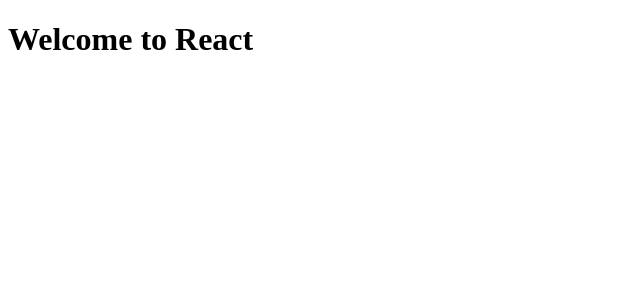
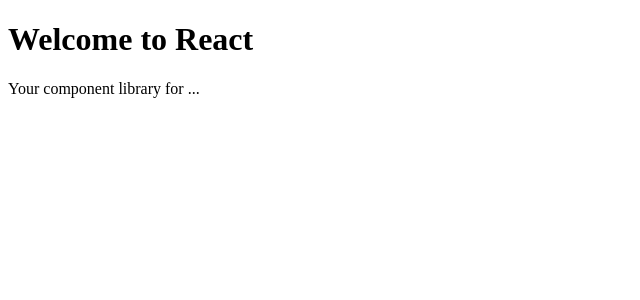
Before and after one commit to d023975/Greeter, a React (Create React App) app: page / in a window 1280 px wide. Shown: the top 300 px of the page, without its empty margins (0-640 px from the left). Built offline with nearby package versions, Linux system fonts and the light colour scheme.

Commit message:
spread syntax 1

```diff
--- a/src/App.js
+++ b/src/App.js
@@ -1,13 +1,26 @@
 import React from 'react';
 function App() {
-	const greeting = { text: 'Welcome to React' };
+	const greeting = {
+    subject: 'React',
+    description: 'Your component library for ...',
+  };
 	return (
 		<div>
-			<Headline value={greeting} />
+			<Headline value={{...greeting}} />
 		</div>
 	);
 }
 function Headline({ value : val }) {
-	return <h1>{val.text}</h1>;
+
+  const Title = ({ title }) => <h1>{title}</h1>;
+  const Description = ({ description }) => <p>{description}</p>;
+
+	return (
+    <div>
+      <Title title={`Welcome to ${val.subject}`} />
+      <Description description={val.description} />
+    </div>
+
+  );
 }
 export default App;
```
